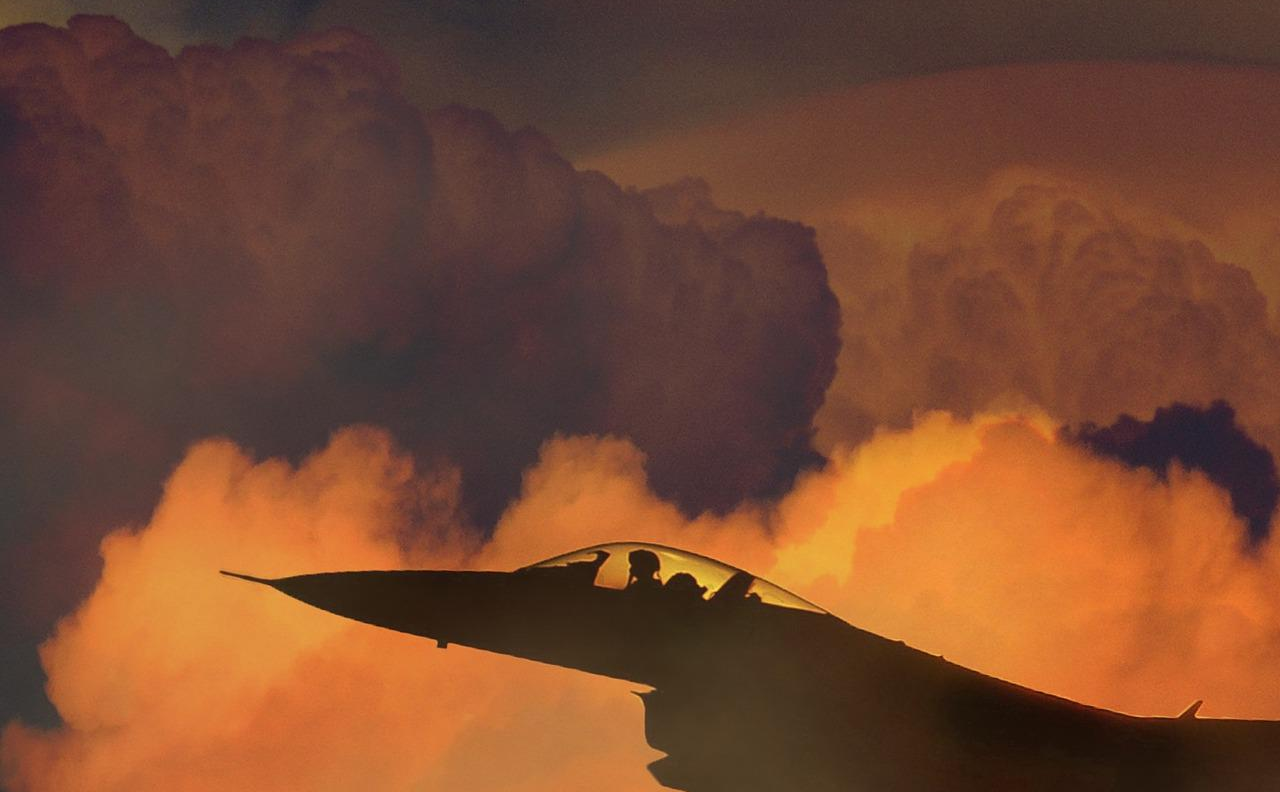
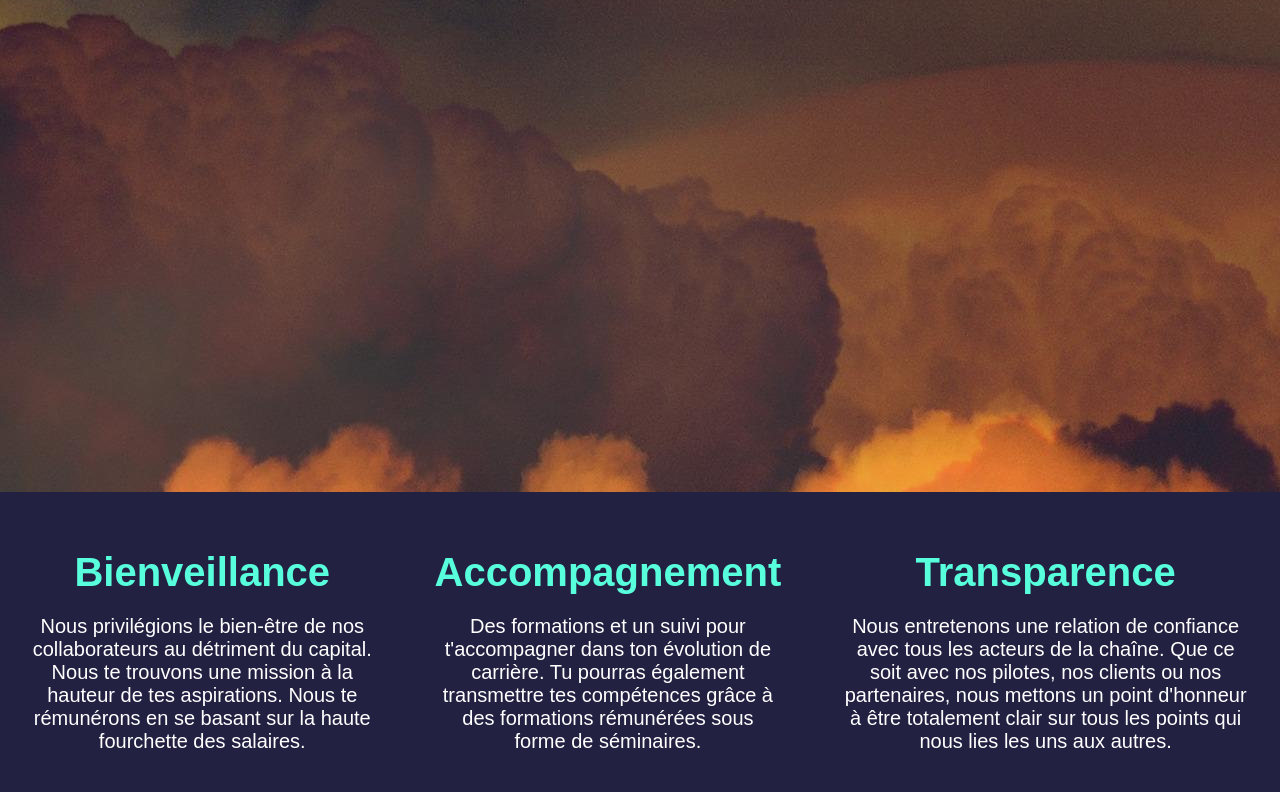
Before and after one commit to alexbalak21/Fly-It.com, a plain HTML site: page index.html in a window 1280 px wide. Shown: the part 96-888 px from the top of the page. Drawn offline with Linux system fonts and the light colour scheme.

Commit message:
created values section

```diff
--- a/css/style.scss
+++ b/css/style.scss
@@ -10,12 +10,6 @@
 $limeGreen: #57ffdc;
 $purple: #232142;
 $white: #fff;
-
-header {
-    width: 100vw;
-    height: 100vh;
-    background-image: url('/img/header.jpg');
-}
 
 nav {
     display: flex;
@@ -93,3 +87,36 @@ nav {
         flex-direction: column;
     }
 }
+
+header {
+    width: 100vw;
+    height: 500px;
+    background-image: url('/img/header.jpg');
+}
+
+#values {
+    width: 100%;
+    min-height: 300px;
+    background-color: $purple;
+    display: flex;
+    text-align: center;
+
+    .category {
+        display: flex;
+        flex-direction: column;
+        align-items: center;
+        justify-content: center;
+        margin: 30px;
+
+        h2 {
+            margin: 20px 0 20px 0;
+            color: $limeGreen;
+            font-size: 40px;
+        }
+
+        p {
+            color: $white;
+            font-size: 20px;
+        }
+    }
+}
--- a/index.html
+++ b/index.html
@@ -24,5 +24,30 @@
             <img id="navBars" src="img/icons/bars.svg" alt="bars.svg" />
         </nav>
         <header></header>
+        <div id="values">
+            <div class="category">
+                <h2>Bienveillance</h2>
+                <p>
+                    Nous privilégions le bien-être de nos collaborateurs au détriment du capital. Nous te trouvons une
+                    mission à la hauteur de tes aspirations. Nous te rémunérons en se basant sur la haute fourchette des
+                    salaires.
+                </p>
+            </div>
+            <div class="category">
+                <h2>Accompagnement</h2>
+                <p>
+                    Des formations et un suivi pour t'accompagner dans ton évolution de carrière. Tu pourras également
+                    transmettre tes compétences grâce à des formations rémunérées sous forme de séminaires.
+                </p>
+            </div>
+            <div class="category">
+                <h2>Transparence</h2>
+                <p>
+                    Nous entretenons une relation de confiance avec tous les acteurs de la chaîne. Que ce soit avec nos
+                    pilotes, nos clients ou nos partenaires, nous mettons un point d'honneur à être totalement clair sur
+                    tous les points qui nous lies les uns aux autres.
+                </p>
+            </div>
+        </div>
     </body>
 </html>
```
Also changed, not shown: css/style.css, 1 other file.
